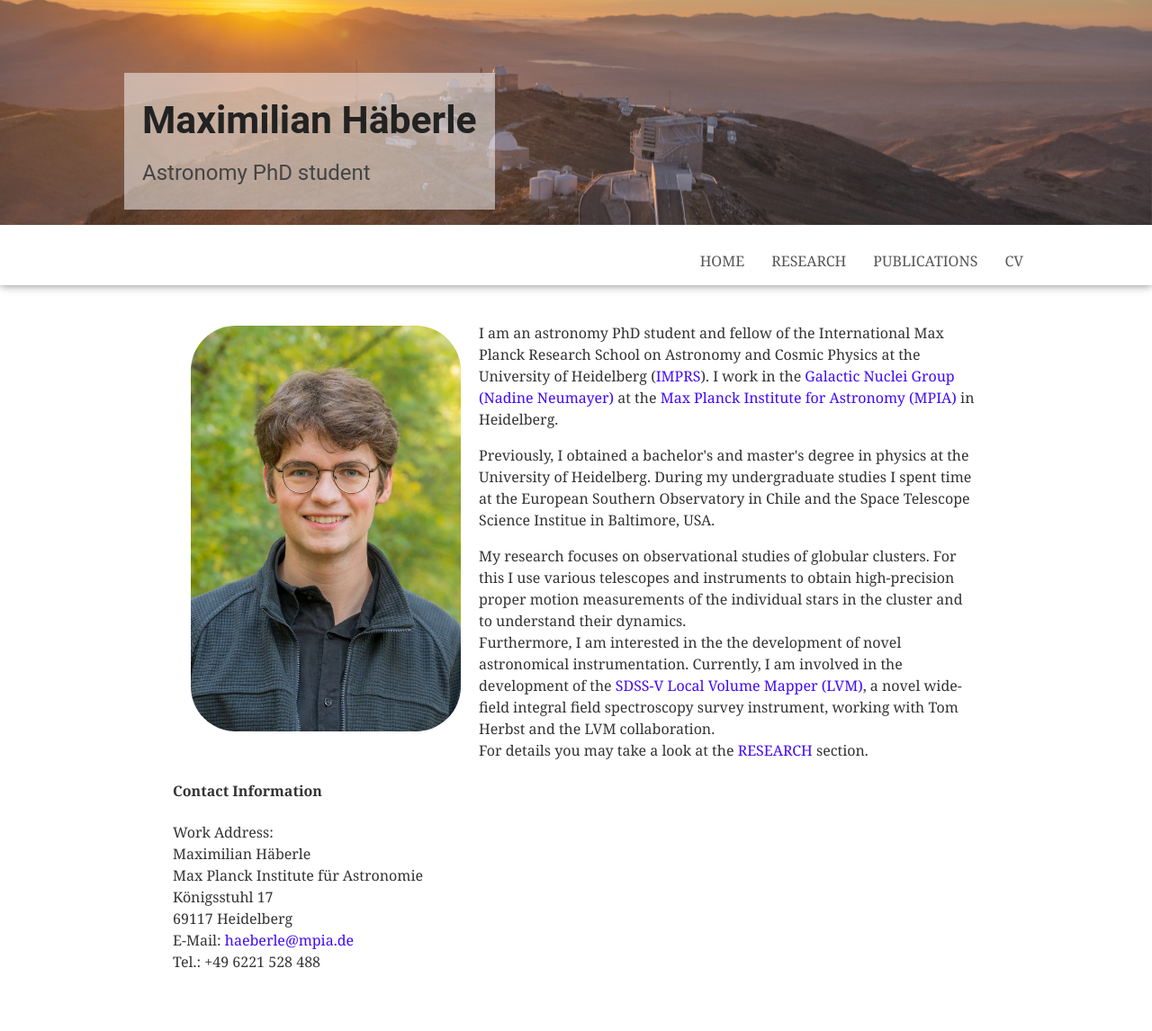
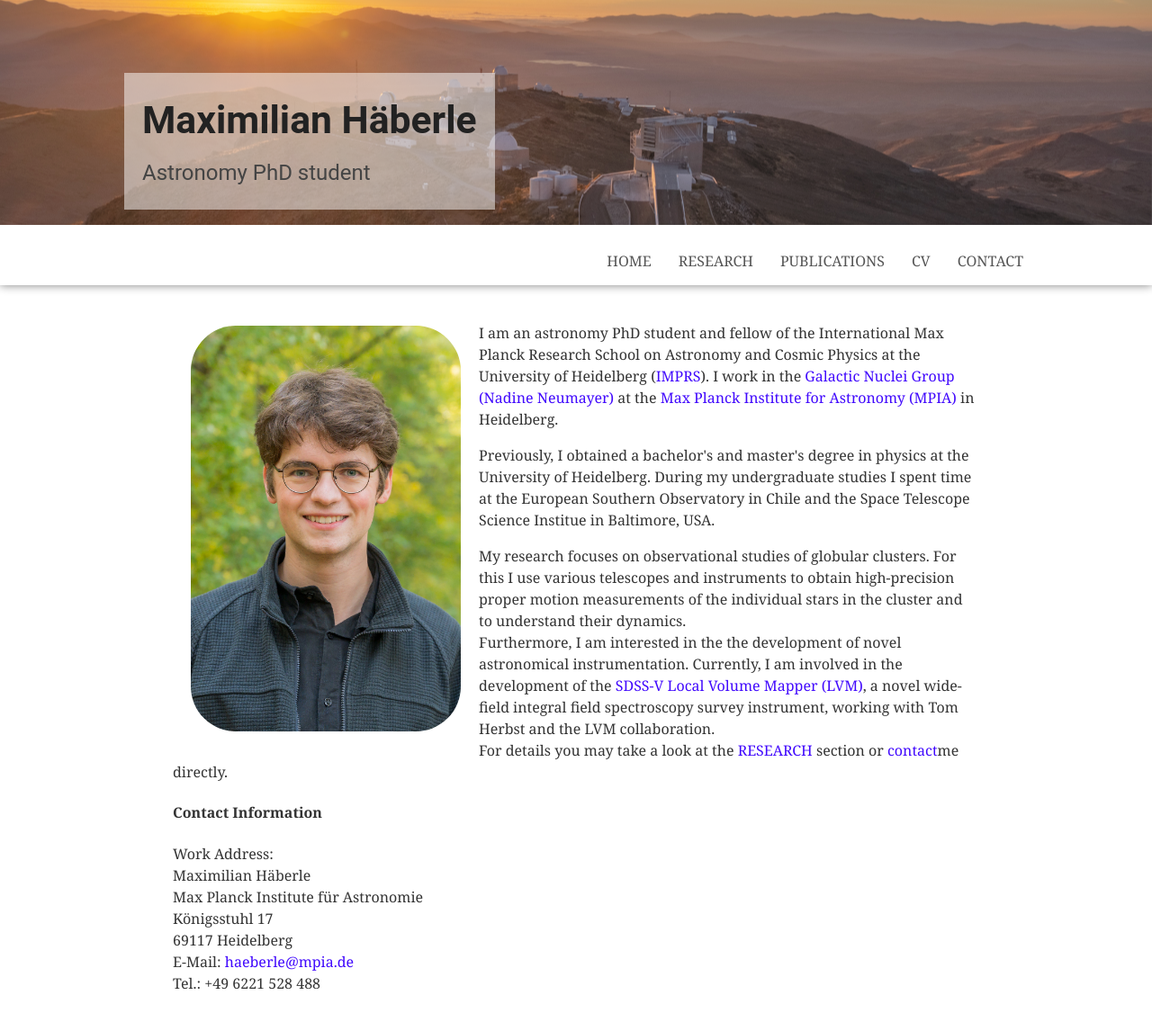
Before and after one commit to maxhaeberle/maxhaeberle.github.io, a Jekyll site: the page built from index.html, in a window 1280 px wide. Shown: the whole page at 90% size. Built offline with Jekyll 4.4.1, drawn with Linux system fonts in a browser that asks for light colours; before the commit the page ends 1122 px from its top, so only the background shows below that.

Commit message:
Added Contact page

```diff
--- a/_includes/nav.html
+++ b/_includes/nav.html
@@ -4,5 +4,6 @@
         <li><a href="../research/">Research</a></li>
         <li><a href="../publications/">Publications</a></li>
         <li><a href="../cv/">CV</a></li>
+        <li><a href="../contact/">Contact</a></li>
     </ul>
 </nav>
--- a/index.html
+++ b/index.html
@@ -19,12 +19,10 @@
 <p>
     My research  focuses on observational studies of globular clusters. For this I use various telescopes and instruments to obtain high-precision proper motion measurements of the individual stars in the cluster and to understand their dynamics.<br>
     Furthermore, I am interested in the the development of novel astronomical instrumentation. Currently, I am involved in the development of the <a href="https://www.sdss.org/dr15/future/lvm/"> SDSS-V Local Volume Mapper (LVM)</a>, a novel wide-field integral field spectroscopy survey instrument, working with Tom Herbst and the LVM collaboration.<br>
-	For details you may take a look at the <a href="../research">RESEARCH</a> section.
+	For details you may take a look at the <a href="../research">RESEARCH</a> section or <a href="../contact">contact</a>me directly.
 </p>
-<div>
 <h4>Contact Information</h4>
 <p>Work Address:<br>Maximilian Häberle<br>Max Planck Institute für Astronomie<br>Königsstuhl 17<br>69117 Heidelberg<br>E-Mail: <a href="mailto:haeberle@mpia.de">haeberle@mpia.de</a><br>Tel.: +49 6221 528 488 </br></p>
-</div>
 
 <!--
 <h1>News</h1>
```
Also changed, not shown: contact.html (added, +10 -0 lines), assets/img/Z62_0541.jpg (added), 1 other file.
